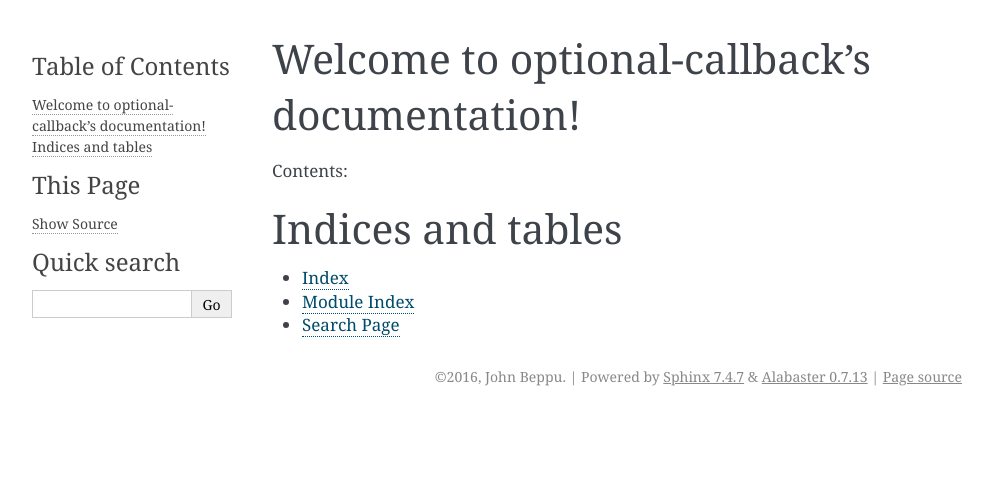
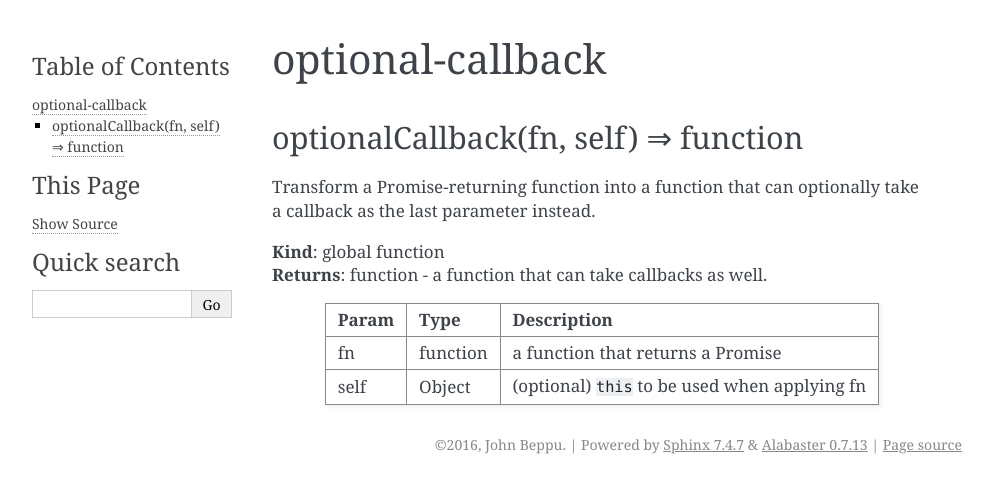
Before and after one commit to DimensionSoftware/optional-callback, a Sphinx documentation site: the page built from docs/index.rst, in a window 1280 px wide. Shown: the top 493 px of the page, without its empty margins (148-1141 px from the left). Built offline with Sphinx 7.4.7, drawn with Linux system fonts in a browser that asks for light colours.

Commit message:
Try restructuredtext out

```diff
--- a/docs/index.rst
+++ b/docs/index.rst
@@ -3,19 +3,22 @@
    You can adapt this file completely to your liking, but it should at least
    contain the root `toctree` directive.
 
-Welcome to optional-callback's documentation!
+optional-callback
 =============================================
 
-Contents:
+optionalCallback(fn, self) ⇒ function
+-------------------------------------
 
-.. toctree::
-   :maxdepth: 2
+Transform a Promise-returning function into a function that can
+optionally take a callback as the last parameter instead.
 
+| **Kind**: global function
+| **Returns**: function - a function that can take callbacks as well.
 
-
-Indices and tables
-==================
-
-* :ref:`genindex`
-* :ref:`modindex`
-* :ref:`search`
++---------+------------+---------------------------------------------------+
+| Param   | Type       | Description                                       |
++=========+============+===================================================+
+| fn      | function   | a function that returns a Promise                 |
++---------+------------+---------------------------------------------------+
+| self    | Object     | (optional) ``this`` to be used when applying fn   |
++---------+------------+---------------------------------------------------+
```
